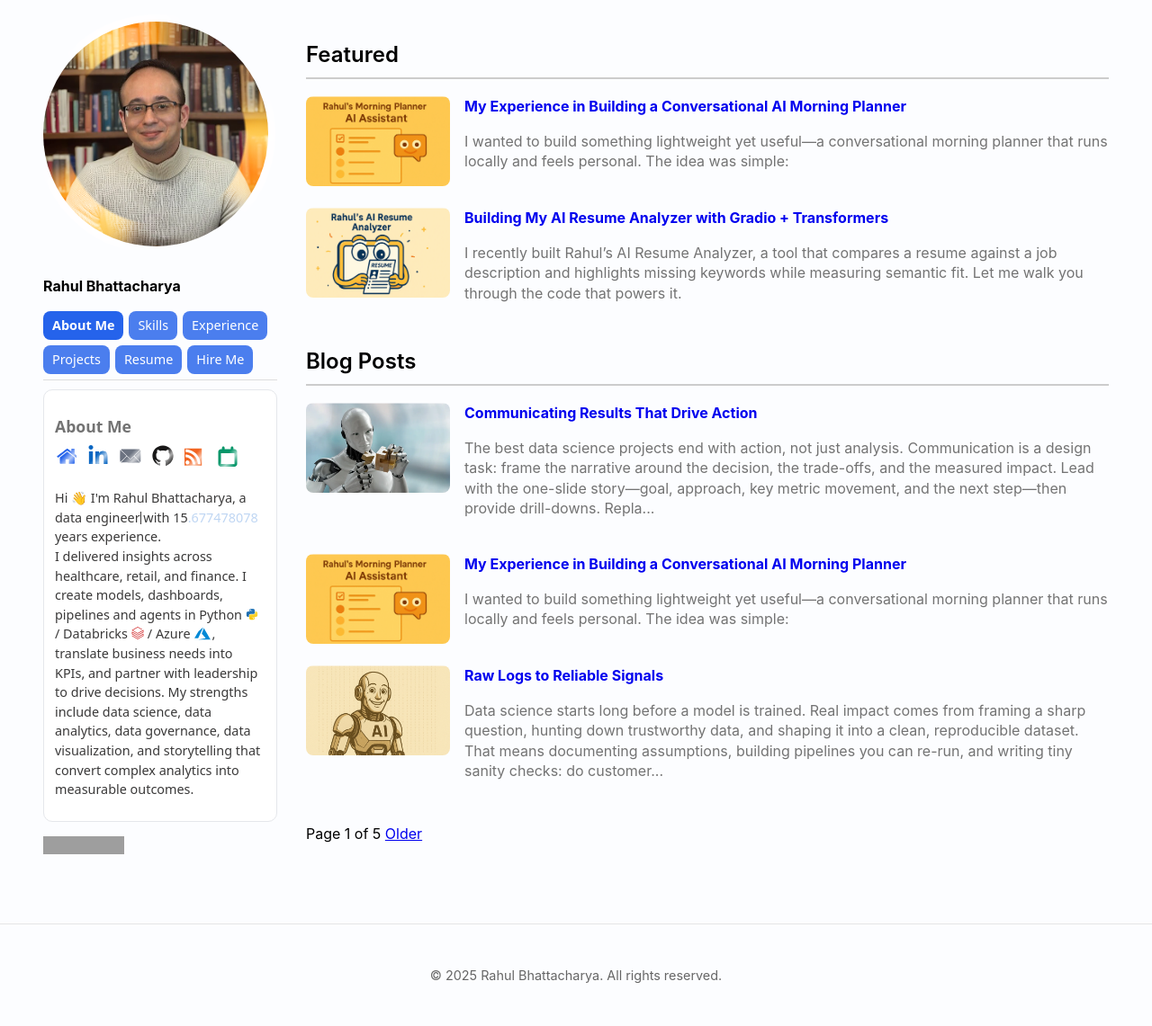
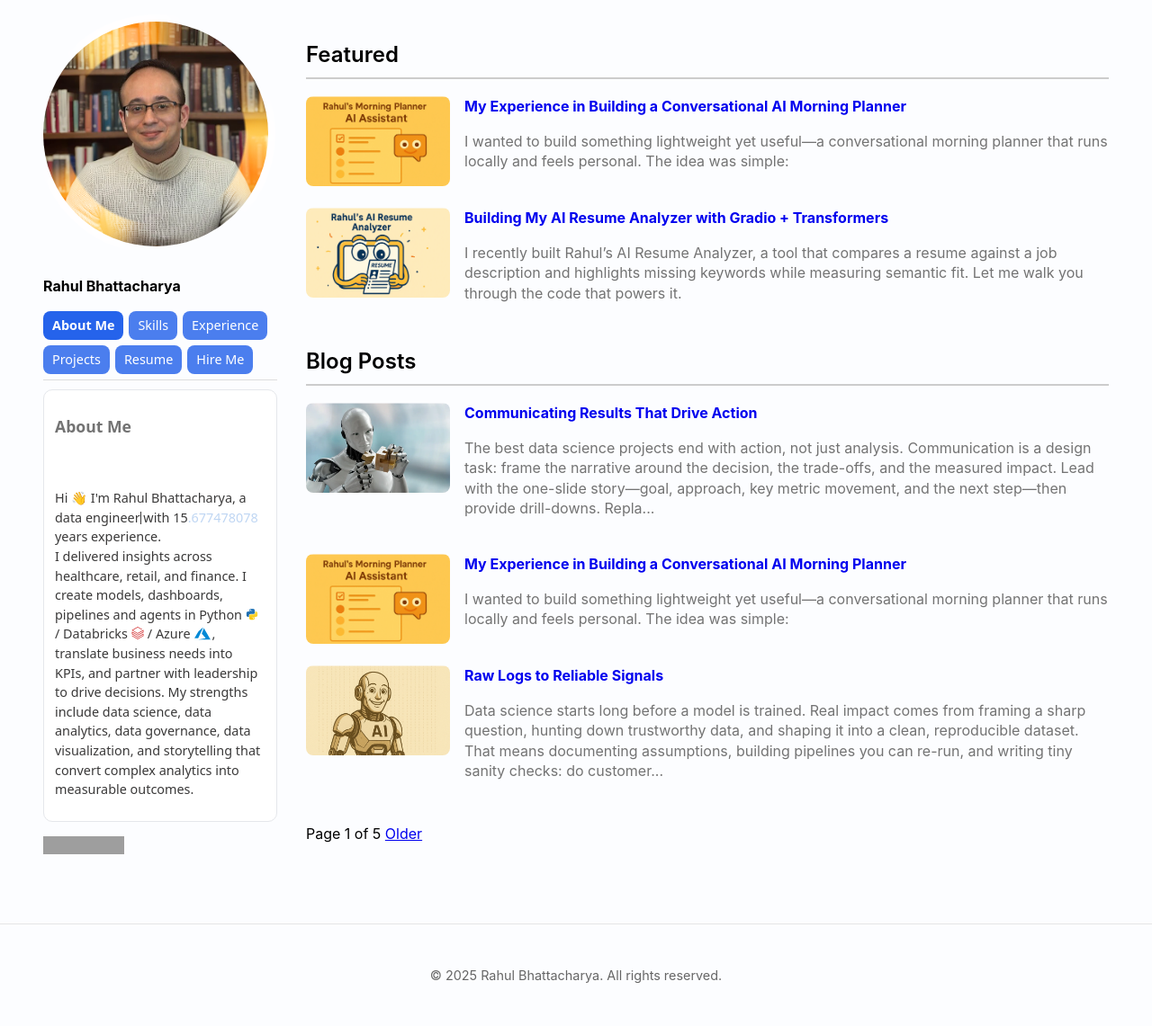
Before and after one commit to RahulBhattacharya1/RahulBhattacharya1.github.io, a Jekyll site: the page built from index.html, in a window 1280 px wide. Shown: the whole page at 90% size. Built offline with Jekyll 4.4.1, drawn with Linux system fonts in a browser that asks for light colours; the list of posts is cut into pages by our own code; grey boxes are pictures that could not be loaded.

Commit message:
Update default.html

```diff
--- a/_layouts/default.html
+++ b/_layouts/default.html
@@ -8,7 +8,7 @@
   <!--meta name="description" content="{{ page.description | default: site.description | escape }}"-->
   <link rel="canonical" href="{{ page.url | absolute_url }}">
   <style>
-    .sidebar .social-icons a svg{width:24px;height:24px;display:block}
+    .sidebar .social-icons a svg{width:24px;height:24px;display:block;visibility:hidden;}
   </style>
   <link rel="preload"
         href="{{ '/assets/css/main.css' | relative_url }}"
```
